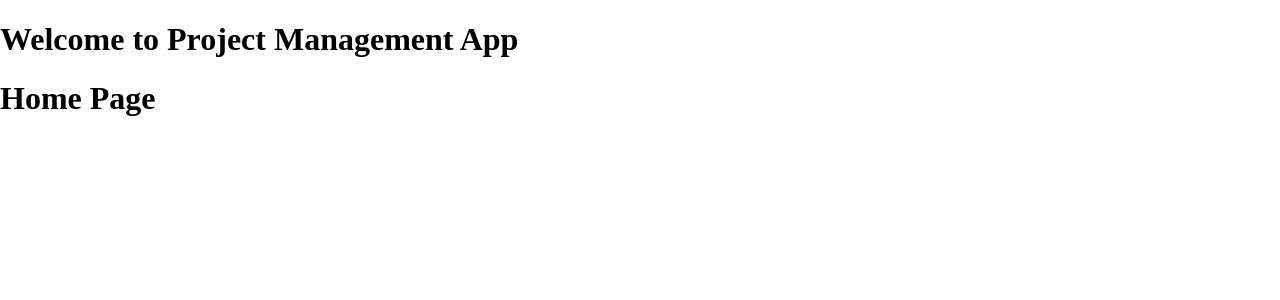
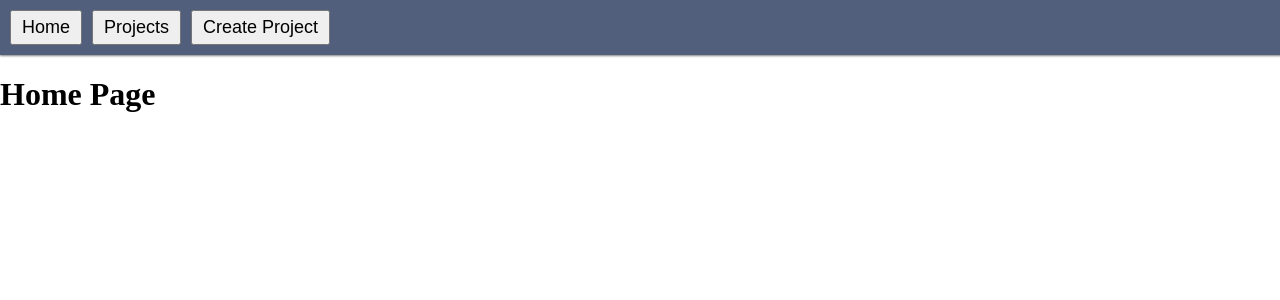
Before and after one commit to ironhack-jan2025-processTrusters/w5d3-react-project-management, a React (Vite) app: page / in a window 1280 px wide. Shown: the top 300 px of the page. Built offline with nearby package versions, Linux system fonts and the light colour scheme.

Commit message:
implement Navbar

```diff
--- a/src/components/Navbar.jsx
+++ b/src/components/Navbar.jsx
@@ -1,6 +1,18 @@
+import { NavLink } from "react-router-dom";
+
 function Navbar() {
     return (
-        <h1>Welcome to Project Management App</h1>
+        <nav className="Navbar">
+            <NavLink to="/">
+                <button>Home</button>
+            </NavLink>
+            <NavLink to="/projects">
+                <button>Projects</button>
+            </NavLink>
+            <NavLink to="/projects/create">
+                <button>Create Project</button>
+            </NavLink>
+        </nav>
     );
 }
 
```
